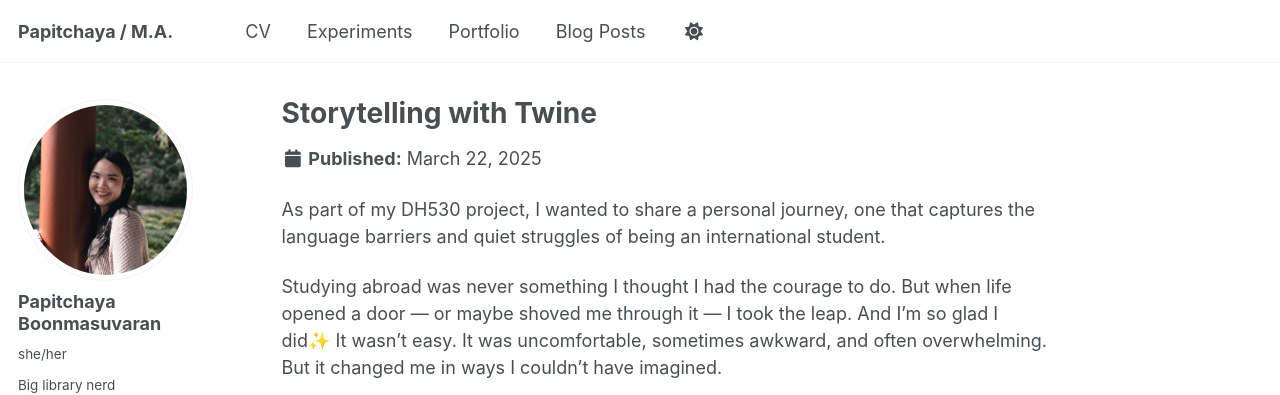
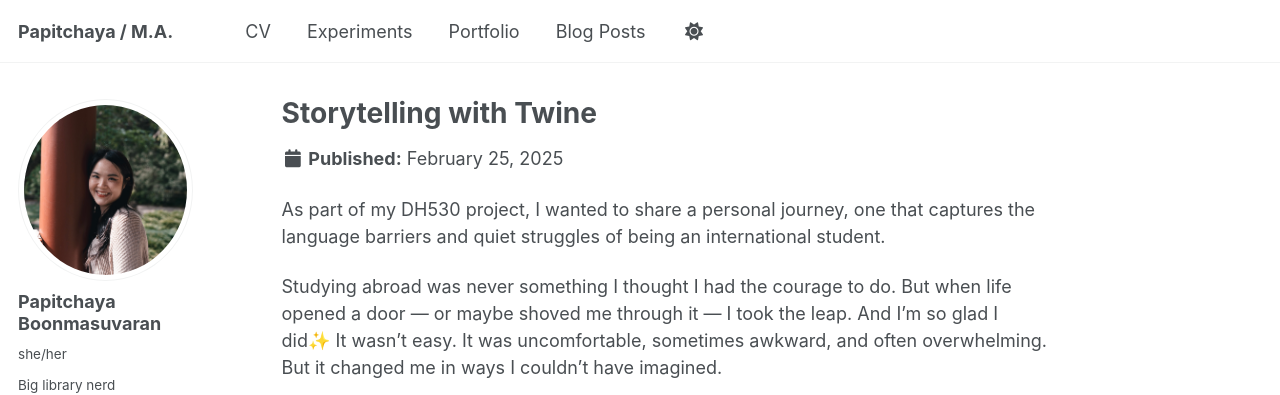
Before and after one commit to 4thpapitch/thedigitalme, a Jekyll site: the page built from _experiments/twine.md, in a window 1280 px wide and 900 px high. Shown: the top 395 px of the window. Built offline with Jekyll 4.4.1, drawn with Linux system fonts in a browser that asks for light colours.

Commit message:
Update twine.md

```diff
--- a/_experiments/twine.md
+++ b/_experiments/twine.md
@@ -4,7 +4,7 @@ collection: experiments
 category: manuscripts
 permalink: /experiments/twine
 excerpt: 'Language Barrier and Life stuggles portrayed through an interactive fiction'
-date: 2025-03-22
+date: 2025-02-25
 ---
 
 As part of my DH530 project, I wanted to share a personal journey, one that captures the language barriers and quiet struggles of being an international student.
```
